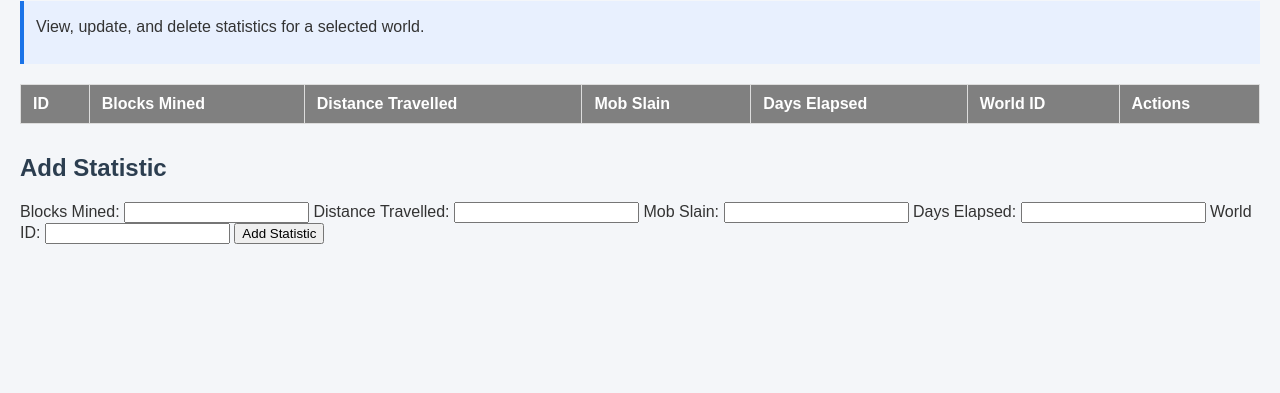
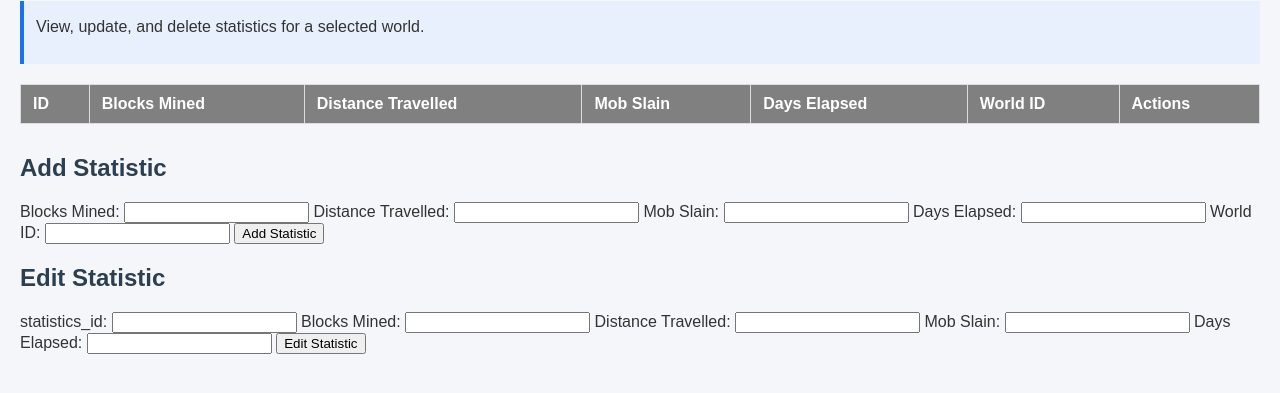
Before and after one commit to Connor-Allen10/DataBlocks, a website: page public/stats.html in a window 1280 px wide. Shown: the part 121-514 px from the top of the page. Drawn offline with Linux system fonts and the light colour scheme; no server answers.

Commit message:
created edit for stats

```diff
--- a/public/stats.html
+++ b/public/stats.html
@@ -71,6 +71,26 @@
             <input type="number" name="world_id_input" id="world_id_input" required>
 
             <input type="submit" value="Add Statistic">
+        </form>
+
+    <h2>Edit Statistic</h2>
+        <form id="edit_statistic_form" method="POST" action="/edit-statistic">
+            <label for="statistics ID">statistics_id:</label>
+            <input type="number" name="statistic_id" id="statistic_id" required>
+
+            <label for="blocks_mined_input">Blocks Mined:</label>
+            <input type="number" name="blocks_mined_input" id="blocks_mined_input" required>
+
+            <label for="distance_travelled_input">Distance Travelled:</label>
+            <input type="number" name="distance_travelled_input" id="distance_travelled_input" required>
+
+            <label for="mob_slain_input">Mob Slain:</label>
+            <input type="number" name="mob_slain_input" id="mob_slain_input" required>
+
+            <label for="days_elapsed_input">Days Elapsed:</label>
+            <input type="number" name="days_elapsed_input" id="days_elapsed_input" required>
+
+            <input type="submit" value="Edit Statistic">
         </form>
 
     <script>
```
Also changed, not shown: app.js (+15 -0 lines).
